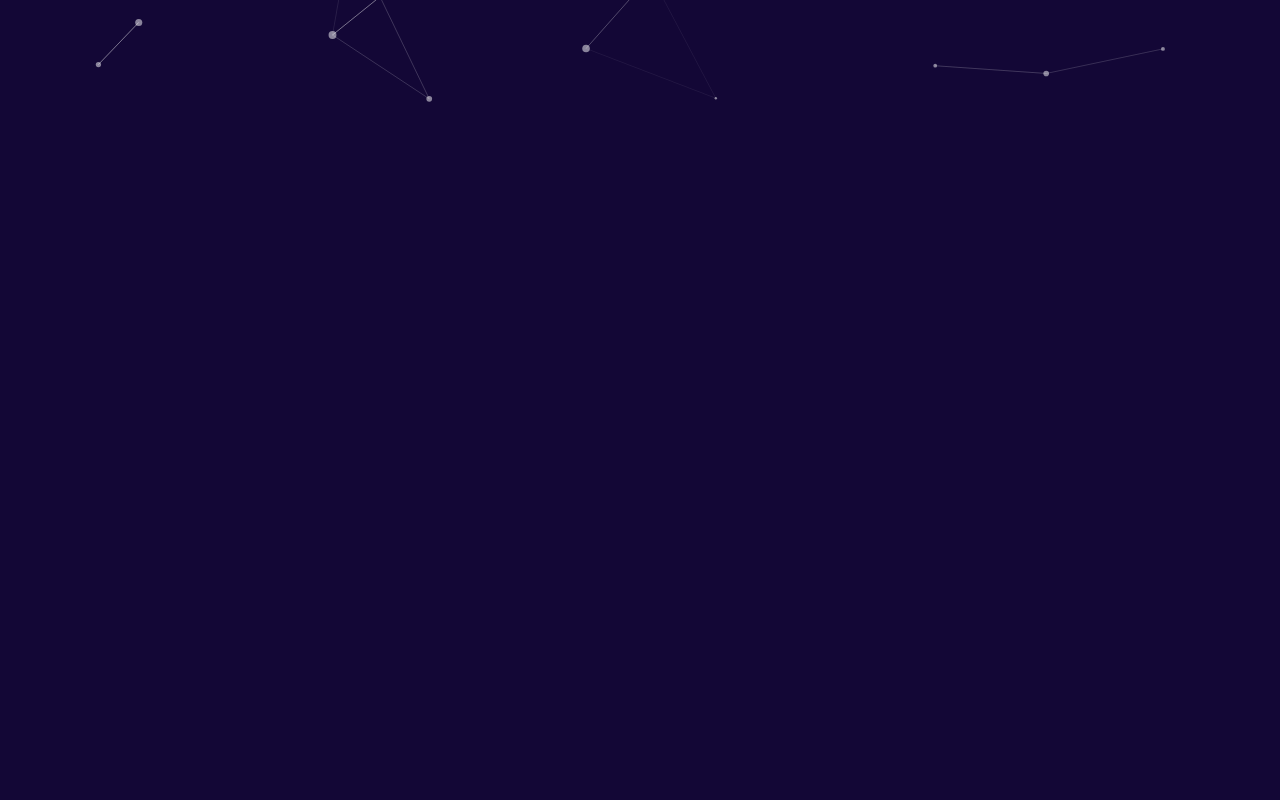
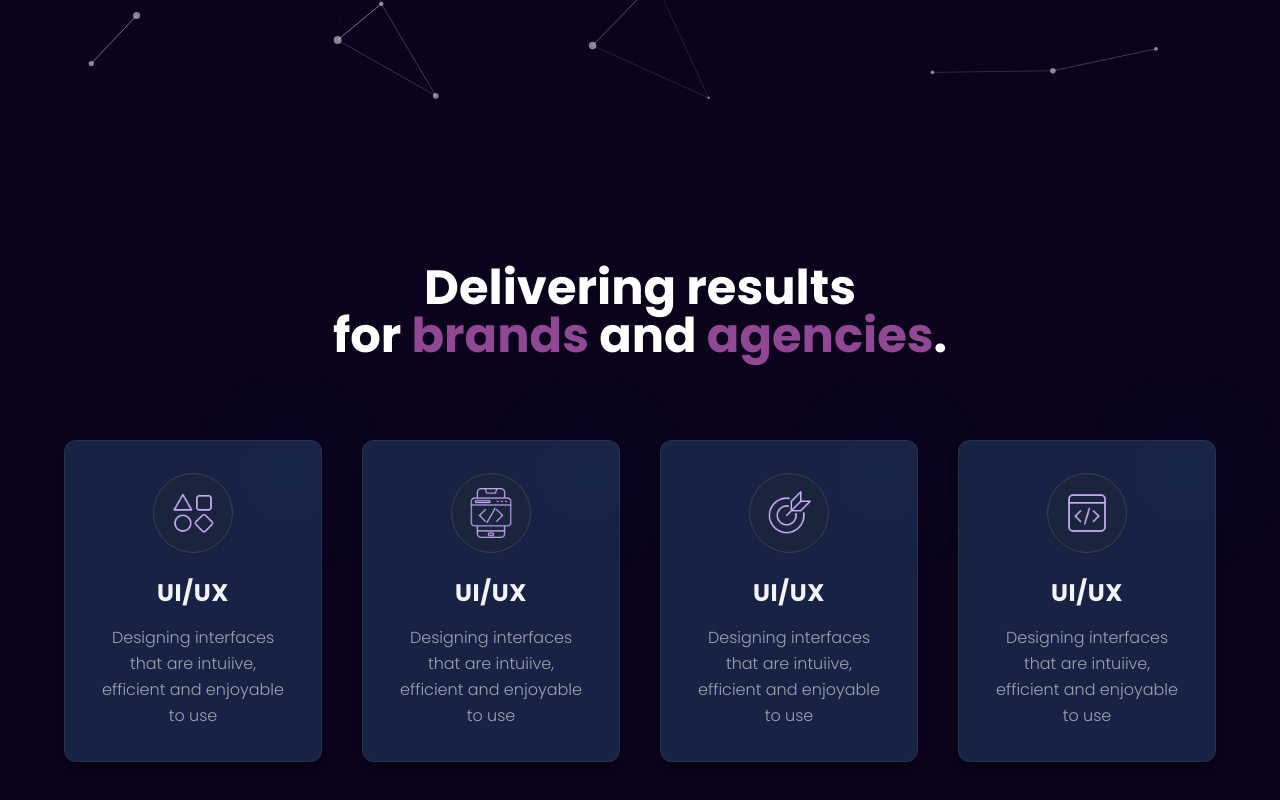
Before and after one commit to Robotron2/nextjs-portfolio, a Next.js app: page / in a window 1280 px wide. Shown: the part 600-1400 px from the top of the page. Before the commit the page ends 800 px from the top, so only its background shows below. Built offline with nearby package versions, Linux system fonts and the light colour scheme.

Commit message:
Hero, Services and proper color palette

```diff
--- a/app/globals.css
+++ b/app/globals.css
@@ -5,7 +5,7 @@
 @layer base {
     :root {
         /* Deep purple - #120734 */
-        --background: 255, 76%, 12%;
+        --background: hsl(256, 79%, 4%);
 
         /* White - #ffffff */
         --foreground: 0, 0%, 100%;
@@ -17,7 +17,14 @@
         --primary-dark: 260, 66%, 28%;
 
         /* Deep purple - #120734 */
-        --secondary: 255, 76%, 12%;
+        --secondary: 256, 79%, 6%;
+
+        /* Deeper purple(light) - #182346 */
+        --tertiary: 226, 49%, 18%;
+
+        /* Deeper purple (deep)- #121b38 */
+        --tertiary-dark: 226, 51%, 15%;
+
 
         /* accent-light - #8f4793 */
         --accent: 297, 35%, 43%;
--- a/components/Home/Home.tsx
+++ b/components/Home/Home.tsx
@@ -1,10 +1,12 @@
 import React from "react"
 import Hero from "./Hero/Hero"
+import Service from "./Services/Service"
 
 const Home = () => {
 	return (
-		<div className="overflow-hidden text-5xl text-white">
+		<div className="overflow-hidden text-5xl text-foreground">
 			<Hero />
+			<Service />
 		</div>
 	)
 }
--- a/components/Home/Navbar/Nav.tsx
+++ b/components/Home/Navbar/Nav.tsx
@@ -25,8 +25,8 @@ const Nav = ({ openNav }: NavProps) => {
 
 	return (
 		<div
-			className={` fixed w-full transition-all duration-200 h-[12vh] z-[1000] ${
-				navBg ? "bg-[#0F142ED9] shadow-md" : ""
+			className={`fixed w-full transition-all duration-200 h-[12vh] z-[1000] ${
+				navBg ? "bg-[#0F142E]/70 backdrop-blur-md shadow-md" : ""
 			}`}>
 			<div className="flex items-center h-full justify-between w-[90%] mx-auto">
 				{/* Logo */}
--- /dev/null
+++ b/components/Home/Services/Service.tsx
@@ -0,0 +1,26 @@
+import React from "react"
+// import ServiceCard from "./ServiceCard"
+import { ServiceData } from "@/constants/constants"
+import ServiceCard from "./ServiceCard"
+
+const Service = () => {
+	return (
+		<div className="py-16">
+			<h1 className="text-center text-2xl md:text-4xl xl:text-5xl font-bold text-foreground">
+				Delivering results <br /> for <span className="text-accent">brands</span> and{" "}
+				<span className="text-accent">agencies</span>.
+			</h1>
+			<div className="w-[90%] max-w-7xl mx-auto grid grid-cols-1 md:grid-cols-2 xl:grid-cols-4 gap-10 mt-20 items-start">
+				{ServiceData.map((service) => {
+					return (
+						<div key={service.id}>
+							<ServiceCard name={service.name} description={service.description} icon={service.icon} />
+						</div>
+					)
+				})}
+			</div>
+		</div>
+	)
+}
+
+export default Service
--- /dev/null
+++ b/components/Home/Services/ServiceCard.tsx
@@ -0,0 +1,33 @@
+import Image from "next/image"
+import React from "react"
+
+export type ServiceCardProps = {
+	icon: string
+	name: string
+	description: string
+}
+
+const ServiceCard = ({ description, icon, name }: ServiceCardProps) => {
+	return (
+		// <div>
+		// 	<Image src={icon} alt={"image"} width={60} height={60} className="mx-auto" />
+		// 	<h1 className="mt-6 text-xl md:text-2xl font-bold text-gray-200">{name}</h1>
+		// 	<p className="mt-6 text-lg text-gray-300">{description}</p>
+		// </div>
+		<div className="shadow-lg p-8 rounded-xl bg-tertiary hover:scale-105 hover:shadow-2xl hover:bg-tertiary-dark transition-all duration-300 border border-gray-700/50 cursor-pointer text-center relative z-[1]">
+			{/* Icon Container with subtle glow */}
+			<div className="w-20 h-20 mx-auto bg-gray-800/50 rounded-full flex items-center justify-center mb-6 border border-gray-700 shadow-sm">
+				<Image src={icon} alt={name} width={50} height={50} className="object-contain" />
+			</div>
+
+			<h1 className="text-xl md:text-2xl font-bold text-gray-100 mb-4 tracking-wide">{name}</h1>
+
+			<p className="text-base text-gray-400 leading-relaxed font-light">{description}</p>
+
+			{/* Optional decorative corner blob */}
+			<div className="absolute w-24 h-24 bg-blue-500/5 rounded-full blur-2xl -top-4 -right-4 -z-[1]"></div>
+		</div>
+	)
+}
+
+export default ServiceCard
--- a/constants/constants.ts
+++ b/constants/constants.ts
@@ -7,3 +7,29 @@ export const NavLinks = [
 	{ id: 6, url: "#", label: "Testimonials" },
 	{ id: 7, url: "#", label: "Contact" },
 ]
+export const ServiceData = [
+	{
+		id: 1,
+		icon: "/images/s1.png",
+		name: "UI/UX",
+		description: "Designing interfaces that are intuiive, efficient and enjoyable to use",
+	},
+	{
+		id: 2,
+		icon: "/images/s2.png",
+		name: "UI/UX",
+		description: "Designing interfaces that are intuiive, efficient and enjoyable to use",
+	},
+	{
+		id: 3,
+		icon: "/images/s3.png",
+		name: "UI/UX",
+		description: "Designing interfaces that are intuiive, efficient and enjoyable to use",
+	},
+	{
+		id: 4,
+		icon: "/images/s4.png",
+		name: "UI/UX",
+		description: "Designing interfaces that are intuiive, efficient and enjoyable to use",
+	},
+]
--- a/package.json
+++ b/package.json
@@ -3,10 +3,10 @@
 	"version": "0.1.0",
 	"private": true,
 	"scripts": {
-    "dev": "next dev",
+		"dev": "next dev --turbo",
 		"build": "next build",
 		"start": "next start",
-    "lint": "eslint"
+		"lint": "next lint"
 	},
 	"dependencies": {
 		"@tsparticles/engine": "^3.9.1",
--- a/tailwind.config.js
+++ b/tailwind.config.js
@@ -11,7 +11,7 @@ module.exports = {
 	theme: {
 		container: {
 			center: true,
-			padding: "2rem",
+			padding: "0.6rem",
 			screens: {
 				"2xl": "1400px",
 			},
@@ -31,6 +31,10 @@ module.exports = {
 				secondary: {
 					DEFAULT: "hsl(var(--secondary))",
 				},
+				tertiary: {
+					DEFAULT: "hsl(var(--tertiary))",
+					dark: "hsl(var(--tertiary-dark))",
+				},
 
 				accent: {
 					DEFAULT: "hsl(var(--accent))",
```
Lines whose indentation alone changed are shown as unchanged.
